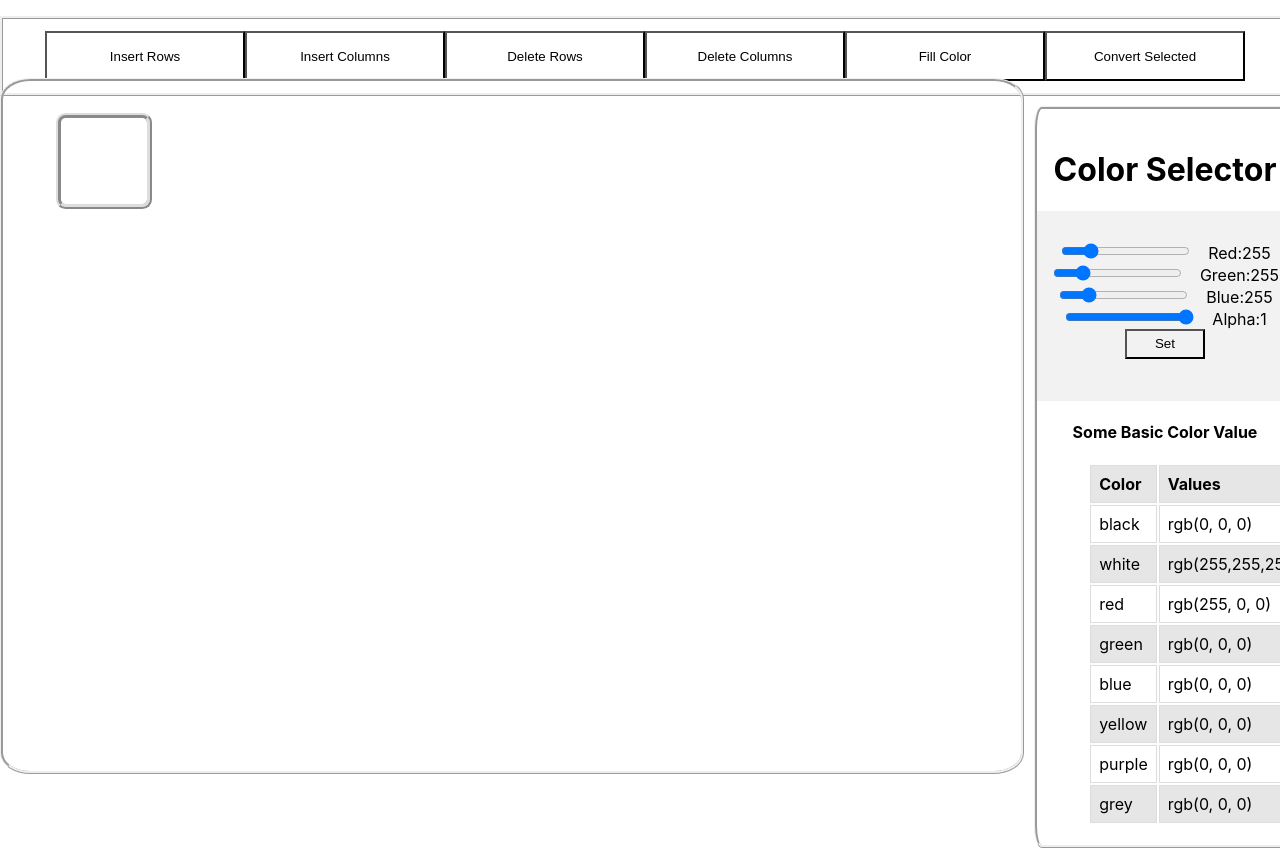
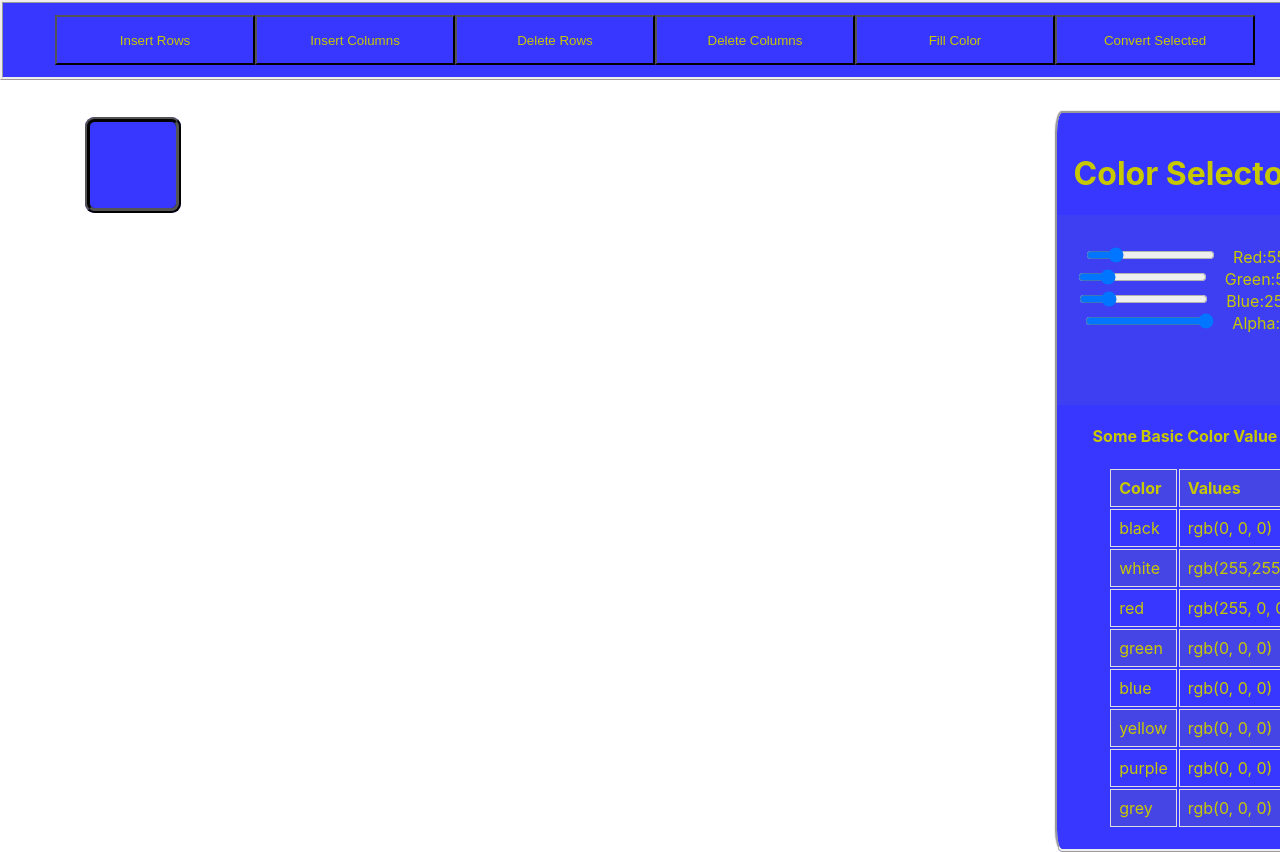
Before and after one commit to CUNY-TTP20/rDomC, a React (Create React App) app: page / in a window 1280 px wide. Shown: the top 852 px of the page. Built offline with nearby package versions, Linux system fonts and the light colour scheme.

Commit message:
colorfill the whole

```diff
--- a/src/Components/colorSelector.jsx
+++ b/src/Components/colorSelector.jsx
@@ -13,7 +13,7 @@ class ColorSelector extends Component {
   }
   handleSubmit = (event) => {
     event.preventDefault();
-    this.props.onSubmit(this.state.red,this.state.green,this.state.blue,this.state.alpha);
+
   }
   handleChange = (event) => {
     const value = event.target.value;
@@ -21,6 +21,12 @@ class ColorSelector extends Component {
       ...this.state,
       [event.target.name]: value,
     });
+    this.props.onChange(
+      this.state.red,
+      this.state.green,
+      this.state.blue,
+      this.state.alpha
+    );
 
   };
   render() {
@@ -98,12 +104,6 @@ class ColorSelector extends Component {
           ></input>
           &emsp;
           <label>Alpha:{this.state.alpha}</label><br/>
-            <button type="submit" style={{
-              color: "inherit",
-              backgroundColor: "inherit",
-              width: "80px",
-              height:"30px"
-            }}>Set</button>
           </form>
         </div>
         <h4>Some Basic Color Value</h4>
--- a/src/Components/css/mainPanel.module.css
+++ b/src/Components/css/mainPanel.module.css
@@ -3,9 +3,8 @@
   grid-template-columns: auto 20vw;
   grid-template-rows: 10vh 90vh;
   margin: 0 auto;
-  padding: 1em 0;
-
-  gap:10px;
+  /* padding: 1em 0;  */
+  gap:30px;
 }
 .Top {
   background: #eaeaea;
@@ -23,6 +22,7 @@
   width:80vw;
   height: 80vh;
   float:left;
+  top:30px;
 }
 .colorTable{
   align-items: right;
--- a/src/Components/css/table.module.css
+++ b/src/Components/css/table.module.css
@@ -2,10 +2,10 @@
   padding-top: 30px;
   padding-bottom: 20px;
   height: 80vh;
-  width: 80vw;
+  width: 75vw;
   overflow: scroll;
   display: inline-block;
-  border-style: ridge;
+  /* border-style: ridge; */
   border-radius: 3%;
 }
 .Div table {
@@ -19,6 +19,7 @@
   height: 70px;
   border-style: ridge;
   text-align: left;
+  border-color: black;
   border-radius: 10%;
    border-width: 5px;
 }
--- a/src/Components/mainPanel.jsx
+++ b/src/Components/mainPanel.jsx
@@ -4,14 +4,16 @@ import ColorSelector from "./colorSelector";
 import classes from "./css/mainPanel.module.css";
 class MainPanel extends Component {
   state = {
-    Red: 255,
-    Green: 255,
+    Red: 55,
+    Green: 55,
     Blue: 255,
     Alpha: 1,
     Rows: 1,
     Columns: 1,
+    fillAll: false,
+    selective: false,
   };
-  addRows    = (event) => {
+  addRows = (event) => {
     this.setState({ Rows: this.state.Rows + 1 });
   };
   addColumns = (event) => {
@@ -22,15 +24,26 @@ class MainPanel extends Component {
   deleteRows = (event) => {
     if (this.state.Rows > 1) {
       this.setState((state) => ({ Rows: this.state.Rows - 1 }));
+    } else {
+      alert("need at least one row");
     }
   };
   deleteColumns = (event) => {
     if (this.state.Columns > 1) {
       this.setState((state) => ({ Columns: this.state.Columns - 1 }));
+    } else {
+      alert("need at least one column");
     }
-  };
+    };
+
   changeColors = (Red, Green, Blue, Alpha) => {
     this.setState({ Red: Red, Green: Green, Blue: Blue, Alpha: Alpha });
+  };
+    fillColor = (event) => {
+        console.log(this.state.fillAll);
+        console.log("clicked");
+      this.setState({ fillAll: !this.state.fillAll });
+     console.log("clicked");
   };
   render() {
     return (
@@ -54,9 +67,9 @@ class MainPanel extends Component {
 
           <button onClick={this.deleteRows}>Delete Rows</button>
 
-                <button onClick={this.deleteColumns}>Delete Columns</button>
-                <button onSubmit={this.changeColors}>Fill Color </button>
-                <button> Convert Selected</button>
+          <button onClick={this.deleteColumns}>Delete Columns</button>
+          <button onClick={this.fillColor}>Fill Color </button>
+          <button> Convert Selected</button>
         </div>
         <div className={classes.tableDiv}>
           <Table
@@ -65,12 +78,13 @@ class MainPanel extends Component {
             Red={this.state.Red}
             Green={this.state.Green}
             Blue={this.state.Blue}
-            Alpha={this.state.Alpha}
+                    Alpha={this.state.Alpha}
+                    fillAll={this.state.fillAll}
           />
         </div>
         <div className={classes.colorTable}>
           <ColorSelector
-            onSubmit={this.changeColors}
+            onChange={this.changeColors}
             Red={this.state.Red}
             Green={this.state.Green}
             Blue={this.state.Blue}
--- a/src/Components/table.jsx
+++ b/src/Components/table.jsx
@@ -4,19 +4,57 @@ class Table extends Component {
   constructor(props) {
     super(props);
     this.state = {
-      row:1,
+      row: 1,
       column: 1,
       red: this.props.Red,
       green: this.props.Green,
       blue: this.props.Blue,
       alpha: this.props.Alpha,
+      fillAll: this.props.fb,
+      selective: false,
+      cr: "",
+      cg: "",
+      cb: "",
+      ca: "",
     };
-
   }
   componentWillReceiveProps(nextProps) {
-    this.setState({row :nextProps.Rows,column:nextProps.Columns})
+    this.setState({
+      row: nextProps.Rows,
+      column: nextProps.Columns,
+      selective: nextProps.selective,
+      cr: nextProps.Red,
+      cg: nextProps.Green,
+      cb: nextProps.Blue,
+      ca: nextProps.Alpha,
+      fillAll: nextProps.fb,
+      selective: nextProps.selective,
+    });
   }
+  componentDidUpdate(prevProps, prevState) {
+    if (this.props.fillAll !== prevProps.fillAll) {
+      console.log("aaaaaaaaaaaaaaaaaaa");
+      this.setState({
+        red: this.state.cr,
+        green: this.state.cg,
+        blue: this.state.cb,
+        alpha: this.state.ca,
+      });
+    } else {
+      console.log("bbbbbb");
 
+    }
+  }
+  weHover(e) {
+    e.target.style.width = "80px";
+    e.target.style.borderColor = "blue";
+    e.target.style.height = "80px";
+  }
+  Leave(e) {
+    e.target.style.borderColor = "black";
+    e.target.style.width = "70px";
+    e.target.style.height = "70px";
+  }
   render() {
     //main render for table
     let red = this.state.red;
@@ -25,25 +63,40 @@ class Table extends Component {
     let alpha = this.state.alpha;
     let rows = this.state.row;
     let columns = this.state.column;
-       let column_td = range(0, columns).map((i) => {
-         return (<td id={get_random_integer(200)} className={classes.tdName}></td>)
-    })
+    let column_td = range(0, columns).map((i) => {
+      return (
+        <td
+          onMouseOver={this.weHover}
+          onMouseLeave={this.Leave}
+          id={get_random_integer(200)}
+          className={classes.tdName}
+        ></td>
+      );
+    });
     let row_tr = range(0, rows).map((i) => {
-      return (<tr id={i} style={{backgroundColor:`rgba(${red},${green},${blue},${alpha})`}}>{column_td}</tr>)
+      return (
+        <tr
+          id={i}
+          style={{
+            backgroundColor: `rgba(${red},${green},${blue},${alpha})`,
+          }}
+        >
+          {column_td}
+        </tr>
+      );
     });
-
 
     return (
       <div className={classes.Div}>
         <table>
-          {row_tr}
+          <thead>{row_tr}</thead>
         </table>
       </div>
     );
   }
 }
 function get_random_integer(maximum) {
-  return Math.floor(Math.random() * Math.floor(maximum))
+  return Math.floor(Math.random() * Math.floor(maximum));
 }
 function range(start, end) {
   var foo = [];
```
